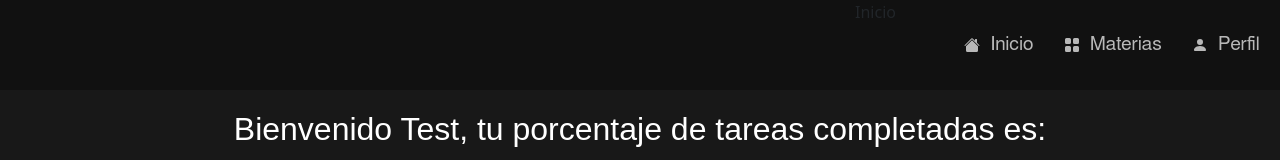
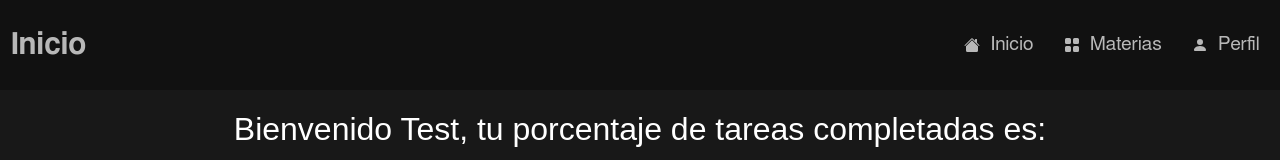
Before and after one commit to heriberto2300/bitacora, a React (Create React App) app in the folder client/: page /home in a window 1280 px wide. Shown: the top 160 px of the page. Built offline with nearby package versions, Linux system fonts and the light colour scheme; no server answers.

Commit message:
Mejora de navbar css

```diff
--- a/client/src/stylesheets/NavBar.css
+++ b/client/src/stylesheets/NavBar.css
@@ -2,10 +2,24 @@
     width: 100%;
     height: 90px;
     display: flex;
-    justify-content: flex-end;
     position: fixed;
     z-index: 10;
     background-color: #111;
+}
+
+.nav-title {
+    width: 70vw;
+    height: 100%;
+    display: flex;
+    justify-content: flex-start;
+    align-items: center;
+    justify-content: start;
+    font-family: "FreeSans";
+    font-size: 30px;
+    font-weight: bolder;
+    color: #fff;
+    opacity: 0.7;
+    margin-left: 0.8vw;
 }
 
 .nav-links {
@@ -20,6 +34,7 @@
 }
 
 .nav-links li {
+    position: relative;
     margin: 0 0.8vw;
 }
 
@@ -39,7 +54,3 @@
     padding: 10px;
     border-radius: 50px;
 }
-
-.nav-links li {
-    position: relative;
-}
```
